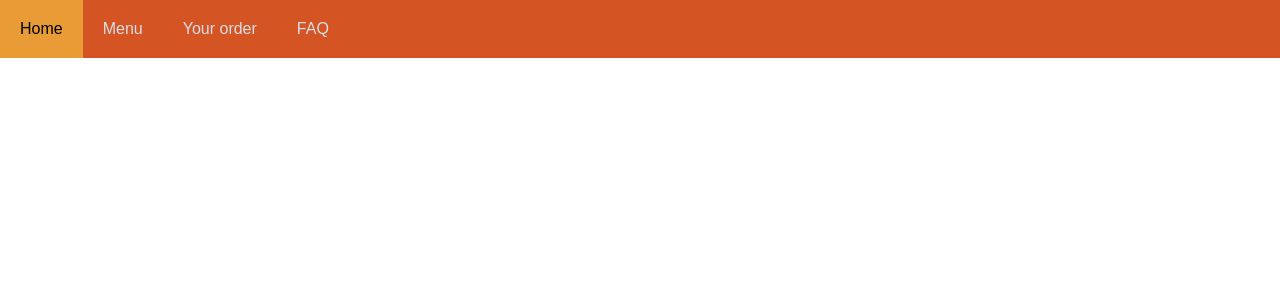
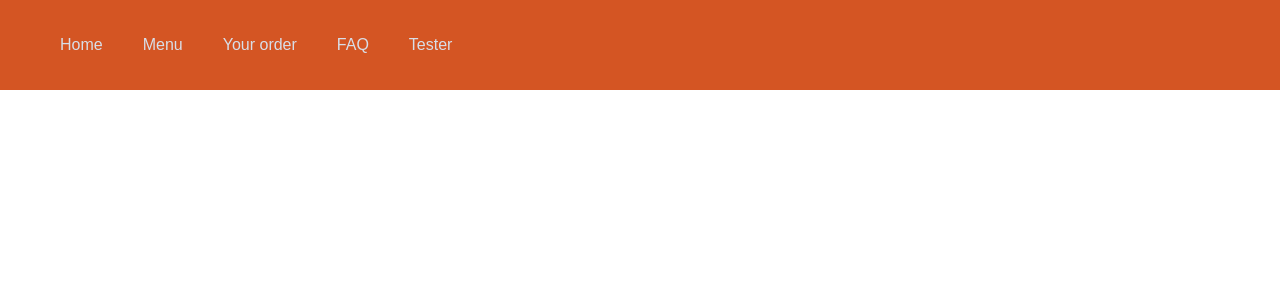
Before and after one commit to sophiayli/Sophia_webapp, a Flask app: page /faq in a window 1280 px wide. Shown: the top 300 px of the page. Run offline with Flask 2, Linux system fonts and the light colour scheme.

Commit message:
added a wavy underline to the active page

```diff
--- a/static/stickymenu.css
+++ b/static/stickymenu.css
@@ -1,43 +1,6 @@
 *{
   font-family: sans-serif;
 }
-
-.header {
-  background-color: #f1f1f1;
-  padding: 10px;
-}
-/* Styling the navbar */
-#navbar {
-    overflow: hidden;
-    background-color: rgb(212, 85, 35);
-  }
-
-/* Navbar link styling */
-#navbar a {
-    float: left;
-    display: block;
-    color: #d8dee7;
-    text-align: center;
-    padding: 20px;
-    text-decoration: none;
-    font-family: Arial, Helvetica, sans-serif;
-  }
-#navbar a:hover {
-    background-color: rgba(243, 186, 63, 0.705);
-    color: black;
-  }
-/*styling the homepage image */
-  img {
-    display: block;
-    margin-left: auto;
-    margin-right: auto;
-    width: 50%;
-  }
-
-/* The nav bar takes up the whole width - removes padding*/
-  html,body {
-    padding:0; margin:0;
-  }
 /*setting body margin*/
 body {
   margin: 0;
@@ -47,6 +10,79 @@ body {
     margin-top: 60px;
   }
 
+.header {
+  background-color: #f1f1f1;
+  padding: 10px;
+}
+
+/* The nav bar takes up the whole width - removes padding*/
+html,body {
+  padding:0; margin:0;
+}
+
+
+
+
+
+
+
+
+
+/* Styling the navbar */
+#navbar {
+    overflow: hidden;
+    background-color: rgb(212, 85, 35);
+  }
+
+
+.nav-link{
+  float: left;
+  display: block;
+  color: #1a5cc0;
+  text-align: center;
+  padding: 20px;
+  text-decoration: none;
+  font-family: Arial, Helvetica, sans-serif;
+}
+
+#navbar a {
+    float: left;
+    display: block;
+    color: #d8dee7;
+    text-align: center;
+    padding: 20px;
+    font-family: Arial, Helvetica, sans-serif;
+  }
+  .nav-link[aria-current="page"]{
+    text-decoration: underline wavy green 0.15rem;
+    text-underline-offset: 0.5rem;
+  }
+
+/*nav bar hover styling*/
+#navbar a:hover {
+    background-color: rgba(243, 186, 63, 0.705);
+    color: black;
+  }
+
+
+
+/*styling the homepage image */
+  img {
+    display: block;
+    margin-left: auto;
+    margin-right: auto;
+    width: 50%;
+  }
+
+
+
+
+
+
+
+
+
+
 /* The sticky class is added to the navbar with JS when it reaches its scroll position */
   .sticky {
     position: fixed;
@@ -54,17 +90,54 @@ body {
     width: 100%;
   }
 
-  #navbar a.active {
+/*  #navbar a.active {
     background-color: #c09666;
     color: white;
+  }*/
+
+  ul{
+    list-style-type:none;
+    display: flex;
   }
-#navbar li a:is(:link, :active, :visited).active{
+
+  ul li{
+    cursor: pointer;
+    position: relative;
+    text-align: center;
+  }
+
+
+
+  li.active::after {
+    position: absolute;
+    content: "";
+    height: 3px;
+    width: 100%;
+    background-color: #ff105e;
+    left: 0;
+    bottom: -7px;
+    border-top-left-radius: 2px;
+    border-top-right-radius: 2px;
+    animation: appear 0.2s linear;
+  }
+
+
+
+  @keyframes appear{
+    from{
+      width: 0;
+    }
+    to {
+      width: 100%;
+    }
+  }
+/*#navbar li a:is(:link, :active, :visited).active{
   color: teal;
 }
 a:is(:link, :active, :visited).active{
   color: white;
   background-color: green;
-}
+}*/
   /* Add some top padding to the page content to prevent sudden quick movement (as the navigation bar gets a new position at the top of the page (position:fixed and top:0) */
   .sticky + .content {
     padding-top: 60px;
@@ -183,7 +256,7 @@ th {
   margin:auto;
   border:rgb(48, 48, 0);
 }
-
+/*div styling for order page
 .column{
   border-bottom: solid;
   border-color: #333;
@@ -225,7 +298,7 @@ th {
   margin: auto;
   box-sizing: border-box;
   padding: 0.5pc 0.3pc;
-}
+} */
 
 /* making content in a container flex*/
 
--- a/templates/base.html
+++ b/templates/base.html
@@ -6,16 +6,20 @@
         <meta name="viewport" content="width=device-width, initial-scale=1.0">
         <link rel="stylesheet" href={{url_for('static',filename='stickymenu.css')}}>
     </head>
-<header>
+<!--nav bar area-->
+<nav>
     <div id="navbar">
-        <a href="http://127.0.0.1:5000/">Home</a>
-        <a href="http://127.0.0.1:5000/menu">Menu</a>
-        <a href="http://127.0.0.1:5000/orders">Your order</a>
-        <a href="http://127.0.0.1:5000/faq">FAQ</a>
-        <a href="http://127.0.0.1:5000/tester">Tester</a>
-</div>
-</header>
-<!---Header Area finishes -->
+        <ul>
+            <li><a href="http://127.0.0.1:5000/" class="nav-link">Home</a></li>
+            <li><a href="http://127.0.0.1:5000/menu" class="nav-link">Menu</a></li>
+            <li><a href="http://127.0.0.1:5000/orders" class="nav-link">Your order</a></li>
+            <li><a href="http://127.0.0.1:5000/faq" class="nav-link">FAQ</a></li>
+            <li><a href="http://127.0.0.1:5000/tester" class = "nav-link">Tester</a></li>
+        </ul>
+
+    </div>
+</nav>
+<!---Nav bar Area finishes -->
 
 {% block content%}
 {% endblock %}
@@ -36,11 +40,20 @@ navbar.classList.remove("sticky");
 }
 }
 
-const activePage = window.location.pathname;
-const navLinks = document.querySelectorAll('header a').
-forEach(link =>{
-    if(link.href.includes(`${activePage}`)){
-        link.classList.add('active');
-    }})
+document.querySelectorAll('.nav-link').forEach
+(link=> {
+    if(link.href === window.location.href){
+        link.setAttribute('aria-current', 'page')
+    }
+})
+
+/* only worked when active page was hard coded in
+    const items = document.querySelectorAll("ul li");
+    items.forEach((item) => {
+        item.addEventListener("click", () => {
+            document.querySelector("li.active").classList.remove("active");
+            item.classList.add("active");
+    });
+    });  */
 </script>
 </html>
--- a/templates/faq.html
+++ b/templates/faq.html
@@ -1,3 +1,5 @@
+{% extends 'base.html' %}
+{% block content %}
 <!DOCTYPE html>
 <html lang="en">
 <head>
@@ -6,17 +8,7 @@
     <meta name="viewport" content="width=device-width, initial-scale=1.0">
     <title>FAQ</title>
 </head>
-<body>
-<link rel="stylesheet" href={{url_for('static',filename='stickymenu.css')}}>
-<link rel="stylesheet" href={{url_for('static',filename='text.css')}}>
 
-    <div id="navbar">
-        <a href="http://127.0.0.1:5000/home">Home</a>
-        <a href="http://127.0.0.1:5000/menu">Menu</a>
-        <a href="http://127.0.0.1:5000/orders">Your order</a>
-        <a calss = "active" href="http://127.0.0.1:5000/faq">FAQ</a>
-      </div>
-    </body>
 <body>
     <h1>FAQ</h1>
 <script>
@@ -39,3 +31,5 @@ navbar.classList.remove("sticky");
 }
 </script>
 </body>
+</html>
+{% endblock %}
```
Also changed, not shown: templates/tester.html (+7 -12 lines).
